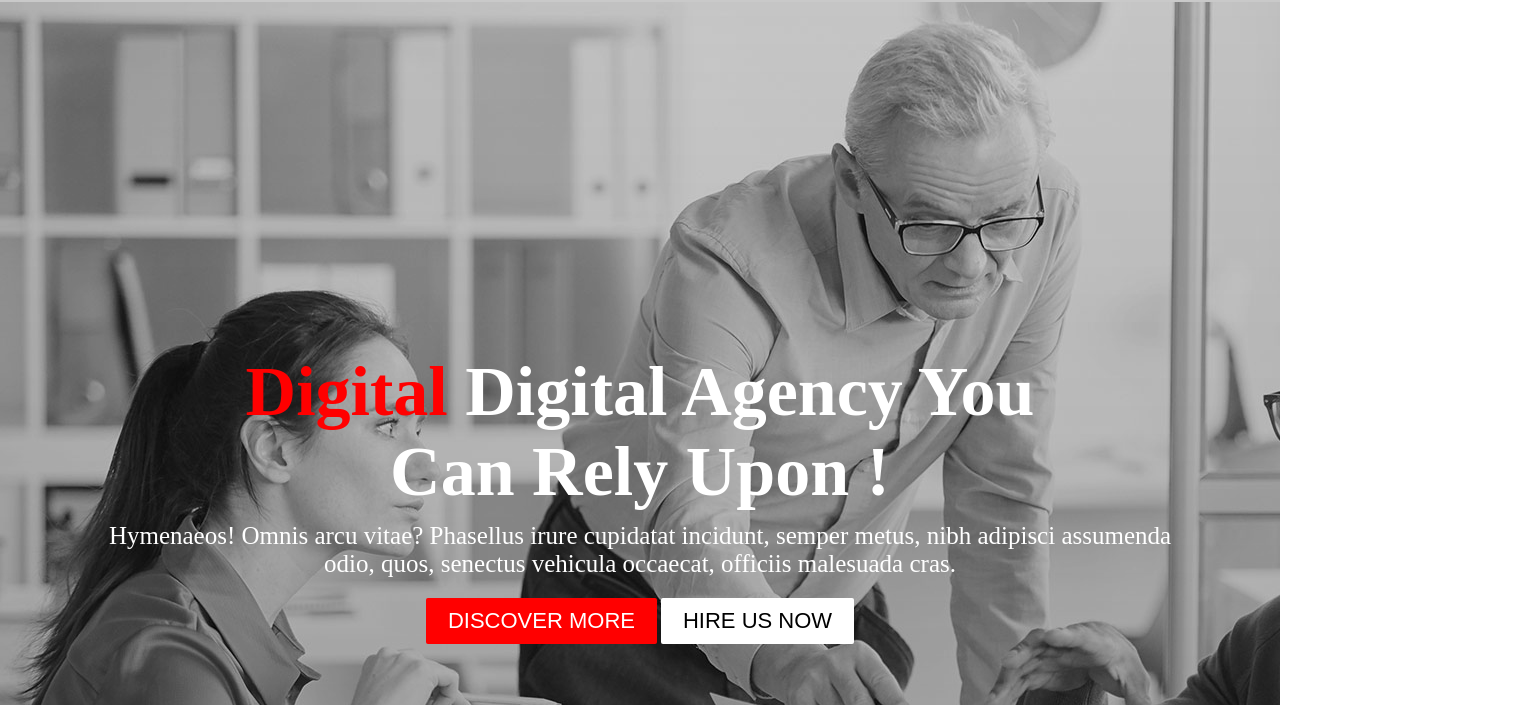
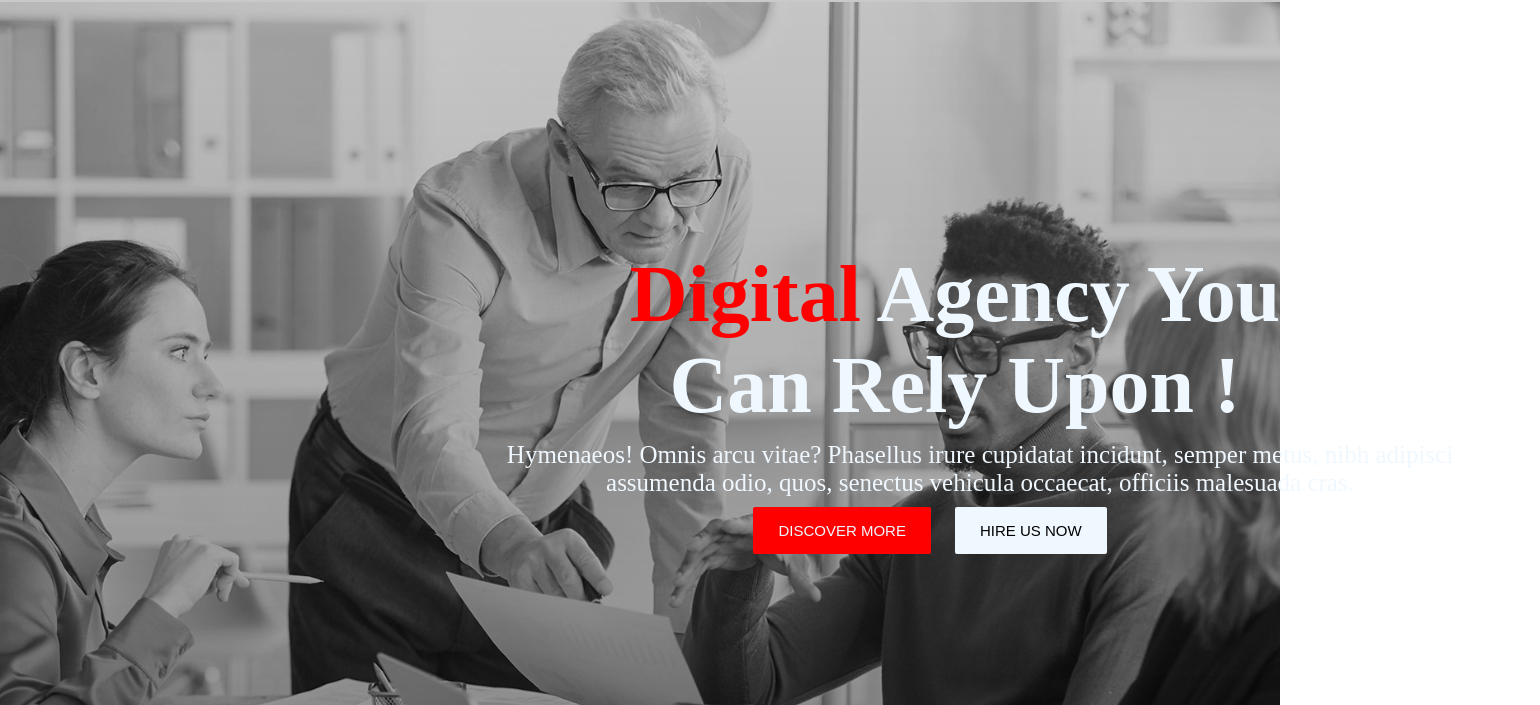
Before and after one commit to atikur28/number-5-project, a plain HTML site: page index.html in a window 1280 px wide. Shown: the part 79-784 px from the top of the page, 1540 px wide, since content can reach past the window. Drawn offline with Linux system fonts and the light colour scheme.

Commit message:
Navigation Section Resolved

```diff
--- a/index.html
+++ b/index.html
@@ -10,6 +10,7 @@
 </head>
 <body>
     <header>
+        <!-- nav section -->
          <nav>
              <section class="nav-section">
                 <div class="logo">
@@ -24,17 +25,18 @@
                 </div>
              </section>
          </nav>
-         <section>
-             <section class="banner">
-                <h1 class="banner-header"><span class="red">Digital</span> Digital Agency You <br> Can Rely Upon !</h1>
-                <p class="banner-para">Hymenaeos! Omnis arcu vitae? Phasellus irure cupidatat incidunt, semper metus, nibh adipisci assumenda <br> odio, quos, senectus vehicula occaecat, officiis malesuada cras.</p>
-                <span class="banner-btn"></span><button class="first-btn">DISCOVER MORE</button>
-                <button class="second-btn">HIRE US NOW</button></span>
-             </section>
-         </section>
+         <!-- banner section -->
+        <section class="banner">
+            <section class="banner-info">
+                <h1 class="banner-header"><span class="red">Digital</span> Agency You <br> Can Rely Upon !</h1>
+                <p class="banner-para">Hymenaeos! Omnis arcu vitae? Phasellus irure cupidatat incidunt, semper metus, nibh adipisci <br> assumenda odio, quos, senectus vehicula occaecat, officiis malesuada cras.</p>
+                <span class="btn"><button class="first-btn">DISCOVER MORE</button>
+                <button class="first-btn second-btn">HIRE US NOW</button></span>
+            </section>
+        </section>
     </header>
     <main>
-
+        <!-- service section -->
     </main>
     <footer>
 
--- a/style.css
+++ b/style.css
@@ -37,42 +37,51 @@ li{
 }
 /* Navigation Bar Ends */
 /* Banner Section Starts */
-
-.banner{
-    background-image: url("./image/background.jpg"), linear-gradient(rgba(0, 0, 0,0.2), rgba(0,0,0,0.4));
-    background-blend-mode: overlay;
-    background-repeat: no-repeat;
-    text-align: center;
-    height: 90vh;
-    padding: 350px 0px;
-}
-.banner-header{
-    color: white;
-    font-size: 70px;
-    padding-bottom: 10px;
-}
 .red{
     color: red;
 }
+.banner-header{
+    font-size: 80px;
+    width: 1000px;
+    font-weight: bold;
+    color: aliceblue;
+    margin-left: 35px;
+}
 .banner-para{
-    color: white;
     font-size: 25px;
-    padding-bottom: 20px;
+    color: aliceblue;
+    width: 1100px;
+    padding: 10px;
 }
 .first-btn{
     background-color: red;
-    color: white;
-    font-size: 22px;
+    color: aliceblue;
+    padding: 15px 25px;
     border: none;
     border-radius: 2px;
-    padding: 10px 22px;
+    margin-right: 20px;
+    font-size: 15px;
+    cursor: pointer;
+}
+.btn{
+    margin-right: 80px;
 }
 .second-btn{
-    background-color: white;
-    font-size: 22px;
-    border: none;
-    border-radius: 2px;
-    padding: 10px 22px;
+    background-color: aliceblue;
+    color: black;
+}
+.banner{
+    height: 100vh;
+    background-image: url("./image/background.jpg"),
+    linear-gradient(rgba(0,0,0,0.2), rgba(0,0,0,0.4));
+    background-blend-mode: overlay;
+    background-position: center;
+    background-repeat: no-repeat;
+    background-size: cover;
+    text-align: center;
+    display: flex;
+    align-items: center;
+    padding-left: 420px;
 }
 /* Banner Section Ends */
 /* Navigation Section Ends */
```
